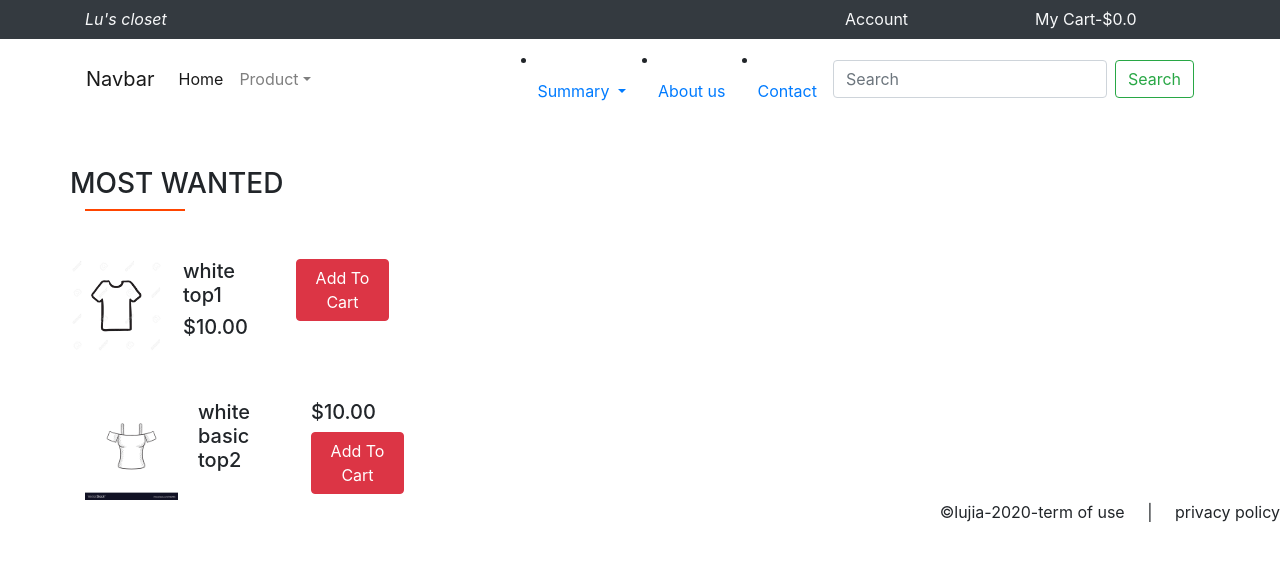
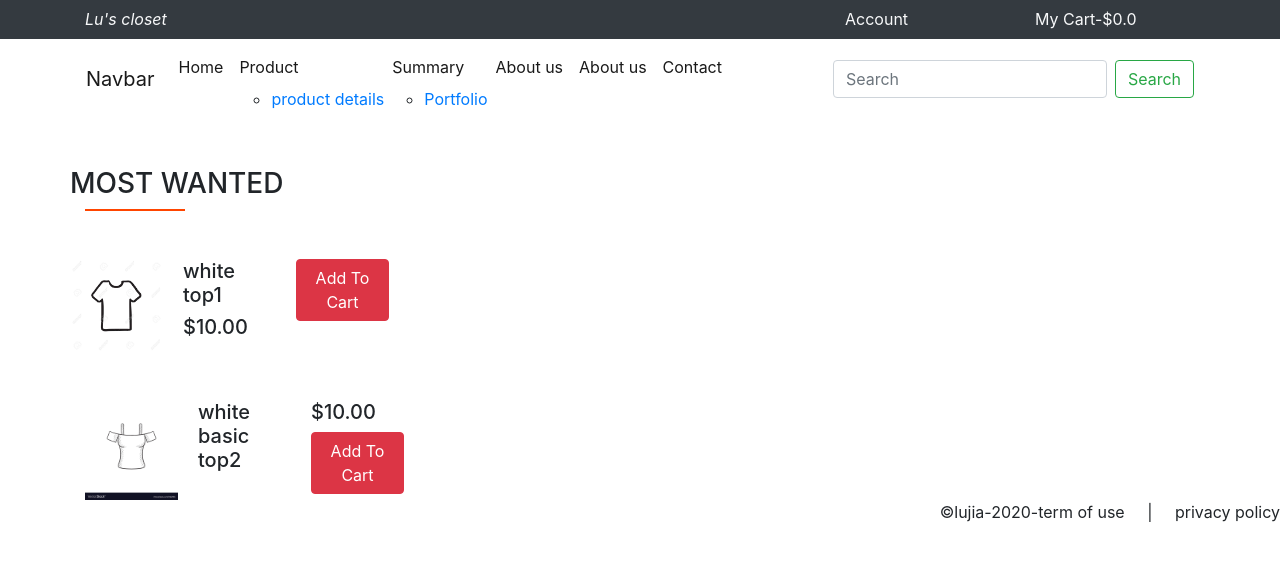
Before and after one commit to lfan97/project, a plain HTML site: page customers/htmls/summary.html in a window 1280 px wide. Shown: the part 25-586 px from the top of the page. Drawn offline with nearby package versions, Linux system fonts and the light colour scheme; files whose address does not match are found by name.

Commit message:
new commit .....

```diff
--- a/customers/htmls/summary.html
+++ b/customers/htmls/summary.html
@@ -37,27 +37,23 @@
                     <li class="nav-item active">
                         <a class="nav-link" href="https://lfan97.github.io/project/customers/htmls/index.html">Home <span class="sr-only">(current)</span></a>
                     </li>
-                    <li class="nav-item dropdown">
-                        <a class="nav-link dropdown-toggle" href="https://lfan97.github.io/project/customers/htmls/product.html" >Product</a>
-                        </li>
-                        <div class="dropdown-menu" aria-labelledby="navbarDropdown">
-                            <a class="dropdown-item" href="#">Action</a>
-                            <a class="dropdown-item" href="#">Another action</a>
-                            <div class="dropdown-divider"></div>
-                            <a class="dropdown-item" href="https://lfan97.github.io/project/customers/htmls/product.html">Product</a>
-                        </div>
-                        </div>
+                    <li class="nav-item active">
+                        <a class="nav-link" href="https://lfan97.github.io/project/customers/htmls/product.html">Product <span class="sr-only">(current)</span></a>
+                        <ul>
+                            <li><a href=https://lfan97.github.io/project/customers/htmls/product_detail.html>product details</a></li>
+
+                        </ul>
                     </li>
-                    <li class="nav-item dropdown">
-                        <a class="nav-link dropdown-toggle" href="https://lfan97.github.io/project/customers/htmls/summary.html" id="navbarDropdown" role="button" data-toggle="dropdown" aria-haspopup="true" aria-expanded="false">
-                            Summary
-                        </a>
-                        <div class="dropdown-menu" aria-labelledby="navbarDropdown">
-                            <a class="dropdown-item" href="#">Action</a>
-                            <a class="dropdown-item" href="#">Another action</a>
-                            <div class="dropdown-divider"></div>
-                            <a class="dropdown-item" href="#">Something else here</a>
-                        </div>
+                    <li class="nav-item active">
+                        <a class="nav-link" href="https://lfan97.github.io/project/customers/htmls/summary.html">Summary<span class="sr-only">(current)</span></a>
+                        <ul>
+                            <li><a href="https://lfan97.github.io/project/customers/htmls/portfolio.html">Portfolio</a></li>
+
+                        </ul>
+
+                    </li>
+                    <li class="nav-item active">
+                        <a class="nav-link" href="https://lfan97.github.io/project/customers/htmls/about.html">About us <span class="sr-only">(current)</span></a>
                     </li>
                     <li class="nav-item active">
                         <a class="nav-link" href="https://lfan97.github.io/project/customers/htmls/about.html">About us <span class="sr-only">(current)</span></a>
@@ -73,6 +69,7 @@
             </div>
         </nav>
     </div>
+
 
 
 
```
